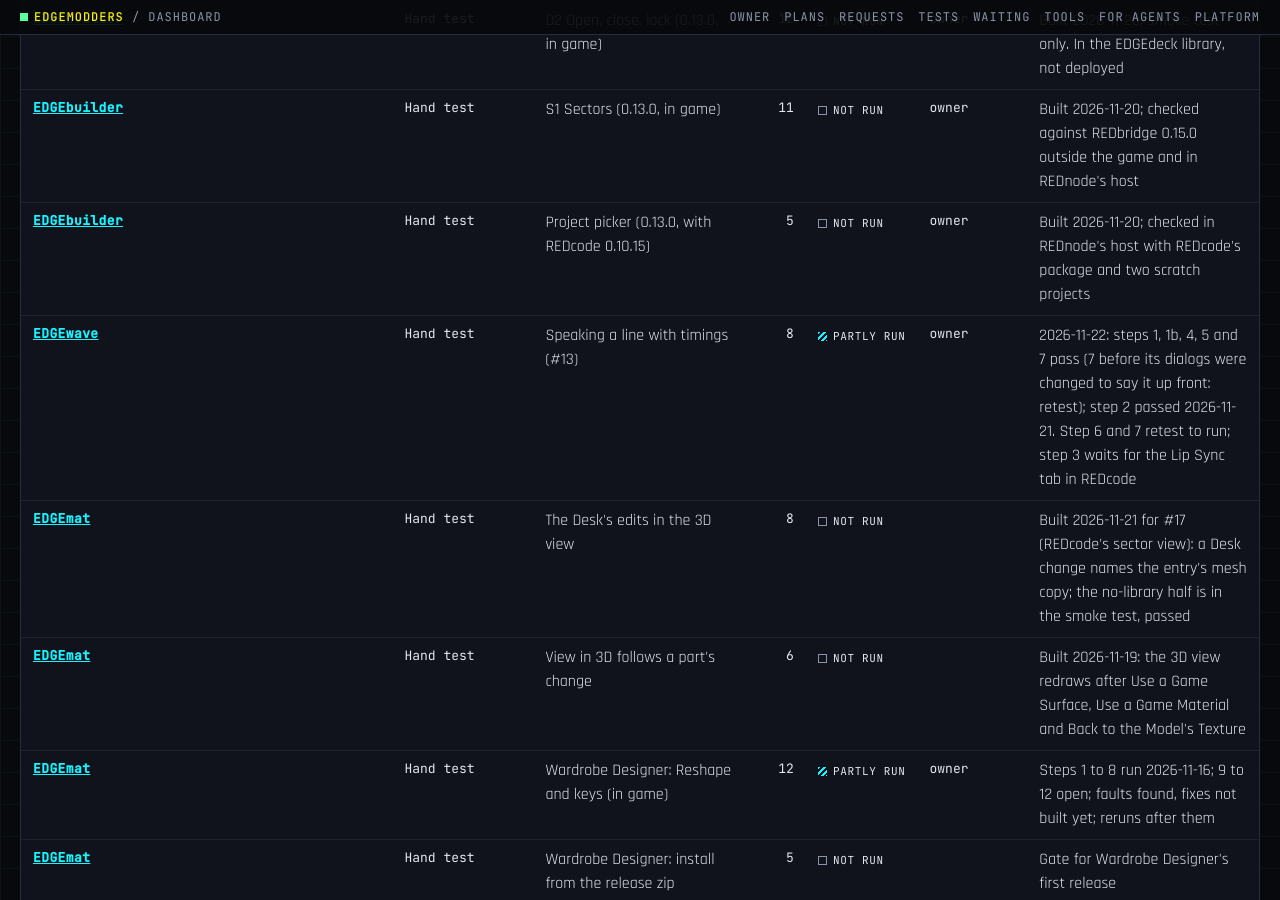
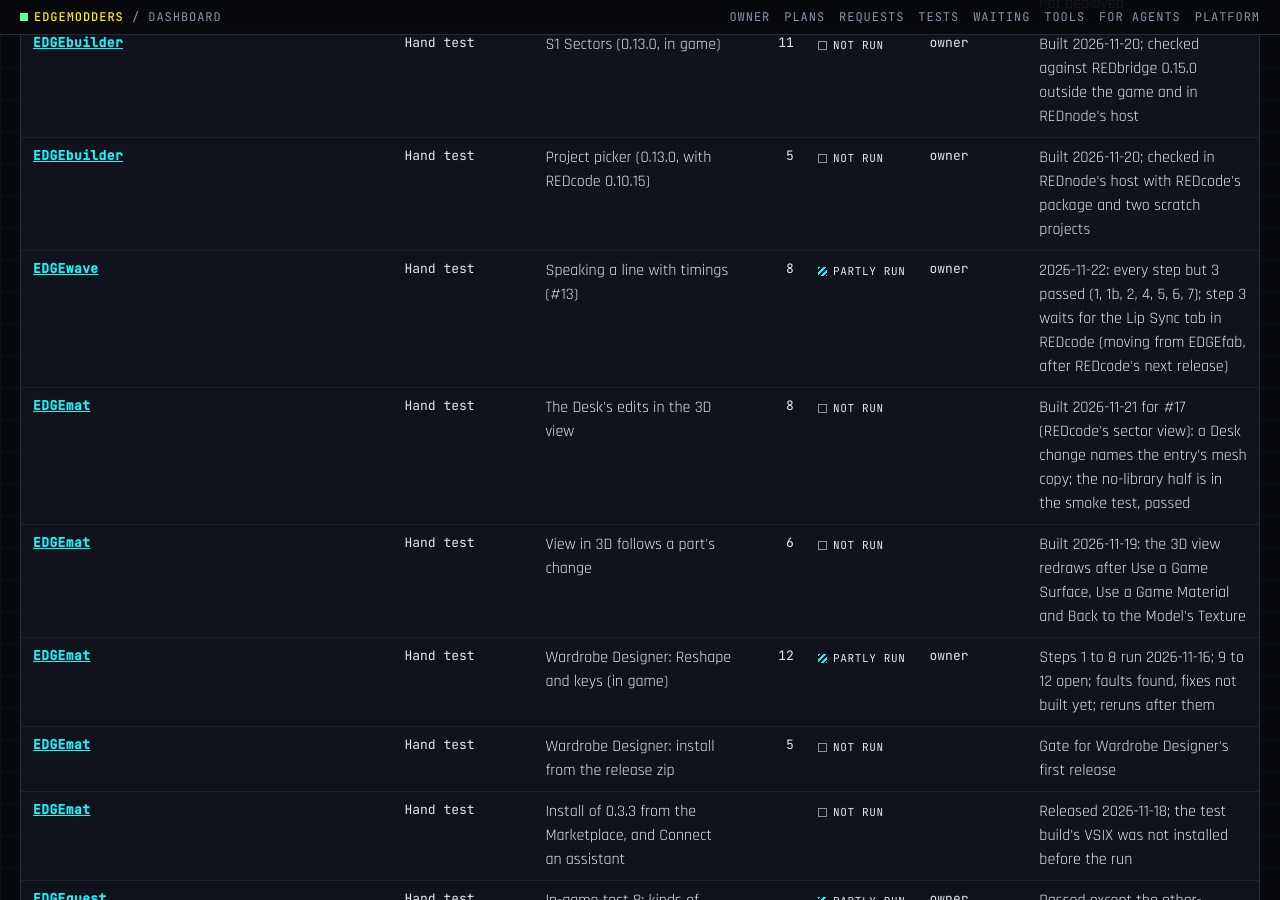
Before and after one commit to Edgemodders/EDGEweb, a Jekyll site: the page docs/dashboard.html, which Jekyll copies as it is, in a window 1280 px wide and 900 px high, scrolled down 11612 px. Built offline with Jekyll 4.4.1, drawn with Linux system fonts in a browser that asks for light colours; some of the changed text lies outside the part shown.

Commit message:
Dashboard: EDGEwave #13 passes but for step 3, which waits for the Lip Sync tab in REDcode
Co-Authored-By: Claude Opus 5.5 <noreply@anthropic.com>

```diff
--- a/docs/assets/dashboard/status.js
+++ b/docs/assets/dashboard/status.js
@@ -1929,7 +1929,7 @@ window.EDGE_STATUS ={
     "version": null,
     "needs": [
      "Released together with the other key tools after K4d (the owner's rule for keys, 2026-11-19), unless the owner decides otherwise",
-     "#13 speakLine with timings: built 2026-11-20, the smoke test passed 2026-11-22; the hand test's steps 1 and 3 to 7 to run",
+     "#13 speakLine with timings: smoke test passed; hand test passed but for step 3, which waits for the Lip Sync tab in REDcode",
      "Add to Project's Pick a game sound to replace… row: agreed 2026-11-06, not built",
      "The .wem voice route through Wwise, not yet seen in the game"
     ]
@@ -1982,7 +1982,7 @@ window.EDGE_STATUS ={
      "steps": 8,
      "status": "partly run",
      "ranBy": "owner",
-     "note": "2026-11-22: steps 1, 1b, 4, 5 and 7 pass (7 before its dialogs were changed to say it up front: retest); step 2 passed 2026-11-21. Step 6 and 7 retest to run; step 3 waits for the Lip Sync tab in REDcode"
+     "note": "2026-11-22: every step but 3 passed (1, 1b, 2, 4, 5, 6, 7); step 3 waits for the Lip Sync tab in REDcode (moving from EDGEfab, after REDcode's next release)"
     },
     {
      "name": "Shared keys (#12, #14)",
@@ -2012,8 +2012,7 @@ window.EDGE_STATUS ={
    ],
    "ownerActions": [
     "Say whether to build Add to Project's Pick a game sound to replace… row next",
-    "Say whether to file requests: REDcode's Library view buttons for sounds; Reveal in File Explorer wording for EDGEdeck and EDGEmat",
-    "Run the rest of the #13 hand test: step 6 (an assistant) and step 7 again (the dialogs now say it up front); step 3 waits for the Lip Sync tab in REDcode"
+    "Say whether to file requests: REDcode's Library view buttons for sounds; Reveal in File Explorer wording for EDGEdeck and EDGEmat"
    ],
    "risks": [
     "Voice lines have no route into the game yet (the .wem route)",
--- a/docs/dashboard.html
+++ b/docs/dashboard.html
@@ -203,7 +203,7 @@ pre.how { background: #05060a; border: 1px solid var(--line); padding: 12px 14px
 </div>
 <div id="tip" role="tooltip"></div>
 
-<script src="assets/dashboard/status.js?v=228"></script>
+<script src="assets/dashboard/status.js?v=229"></script>
 <script>
 (function () {
   var S = window.EDGE_STATUS;
```
